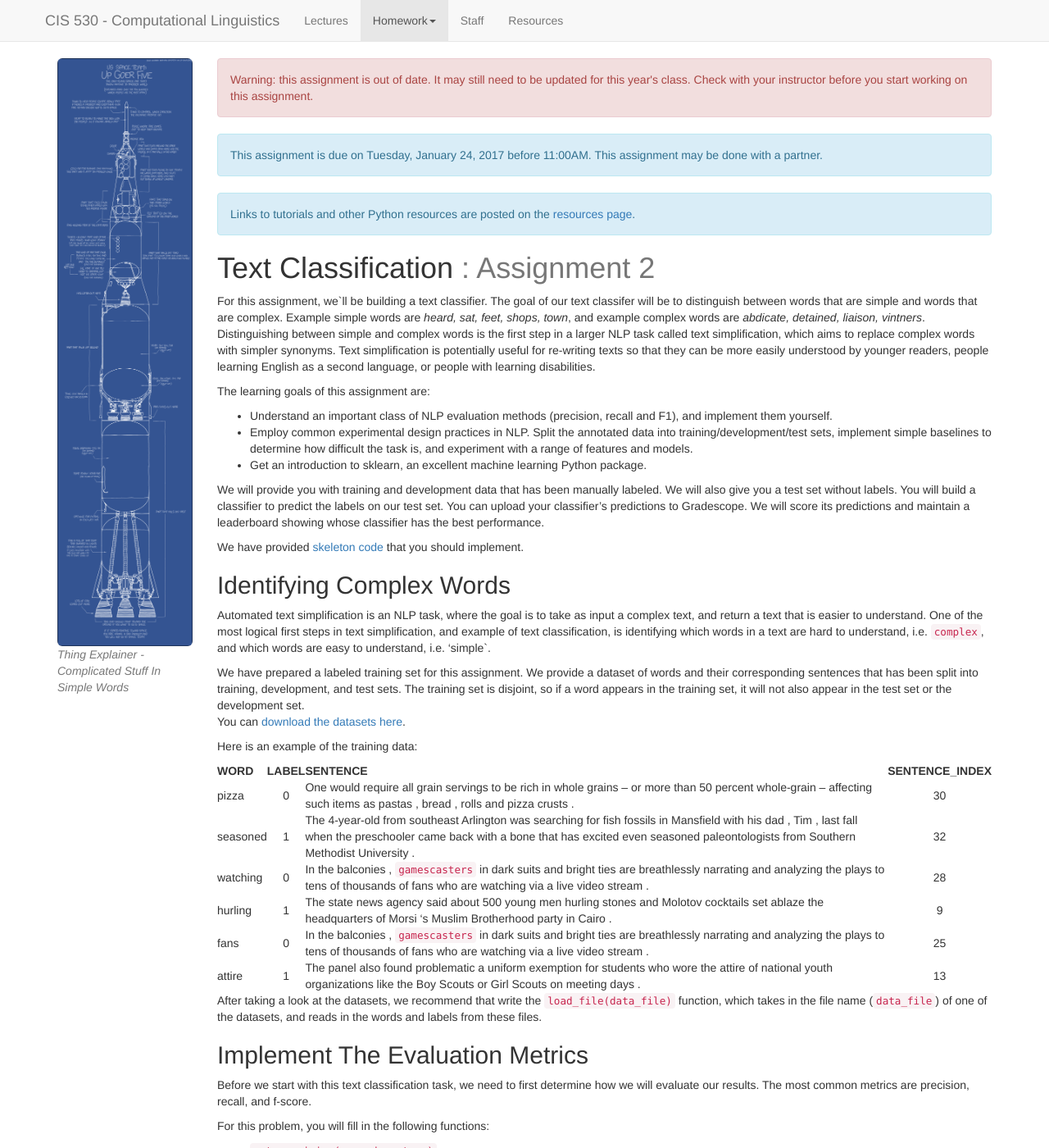
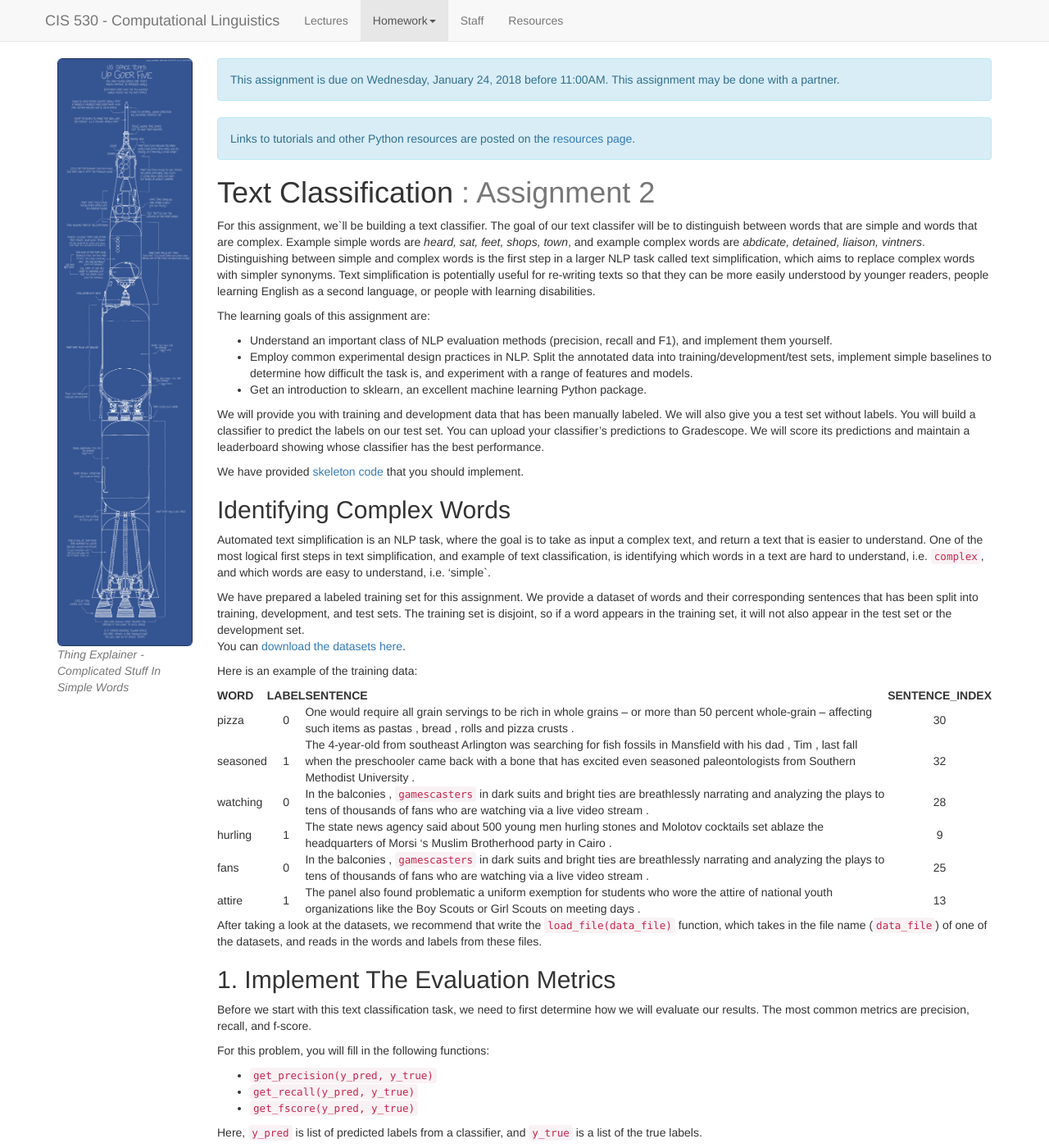
Before and after one commit to computational-linguistics-class/computational-linguistics-class.github.io, a Jekyll site: the page built from assignment2.md, in a window 1280 px wide and 1400 px high. Shown: the whole window at 82% size. Built offline with Jekyll 4.4.1, drawn with Linux system fonts in a browser that asks for light colours; nearby versions of some CDN libraries; a script that is not in the unit is left out; some of the changed text lies outside the part shown.

Commit message:
Fixed sections

```diff
--- a/assignment2.md
+++ b/assignment2.md
@@ -5,8 +5,8 @@
 caption: Thing Explainer - Complicated Stuff In Simple Words
 title: Homework 2 "Text Classification"
 active_tab: homework
-release_date: 2017-01-17
-due_date: 2017-01-24 11:00:00EST
+release_date: 2018-01-17
+due_date: 2018-01-24 11:00:00EST
 attribution: Reno Kriz and Chris Callison-Burch
 ---
 
@@ -64,7 +64,7 @@
 
 After taking a look at the datasets, we recommend that write the `load_file(data_file)` function, which takes in the file name (`data_file`) of one of the datasets, and reads in the words and labels from these files.
 
-## Implement The Evaluation Metrics
+## 1. Implement The Evaluation Metrics
 
 Before we start with this text classification task, we need to first determine how we will evaluate our results. The most common metrics are precision, recall, and f-score.
 
@@ -162,13 +163,11 @@
 
 Note: You can also tune the parameters of your model, e.g. what type of kernel to use. This is not required, as some of you may not be that familiar with this.
 
-
 ### Analyze your model
 
 An important part of text classification tasks is to determine what your model is getting correct, and what your model is getting wrong. For this problem, you must train your best model on the training data, and report the precision, recall, and f-score on the development data.
 
 In addition, need to perform a detailed error analysis of your models. Give several examples of words on which your best model performs well. Also give examples of words which your best model performs poorly on, and try to identify at least two categories of words on which your model is making errors.
-
 
 ### Comparing your best model to your classmates
 
```
Also changed, not shown: other parts of assignment2.md (+5 -4 lines).
